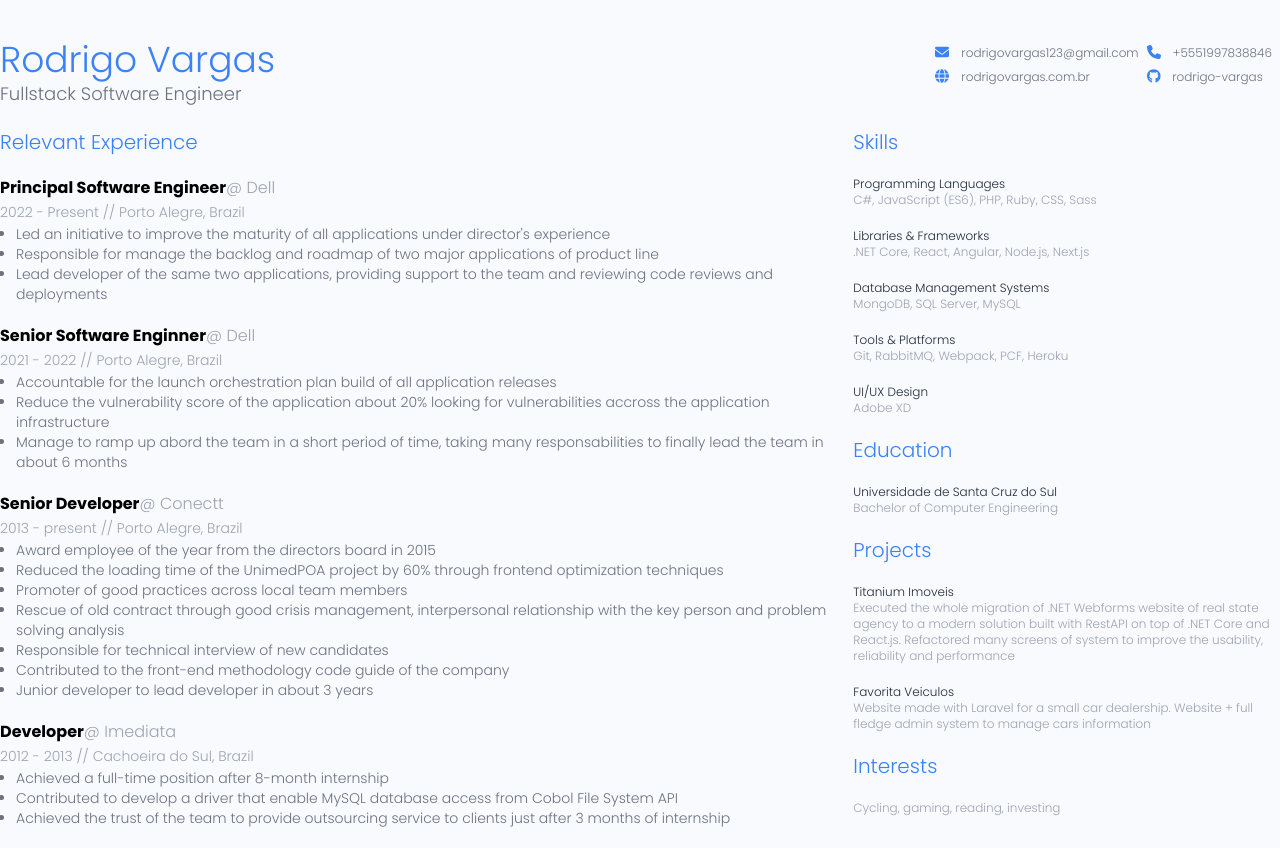
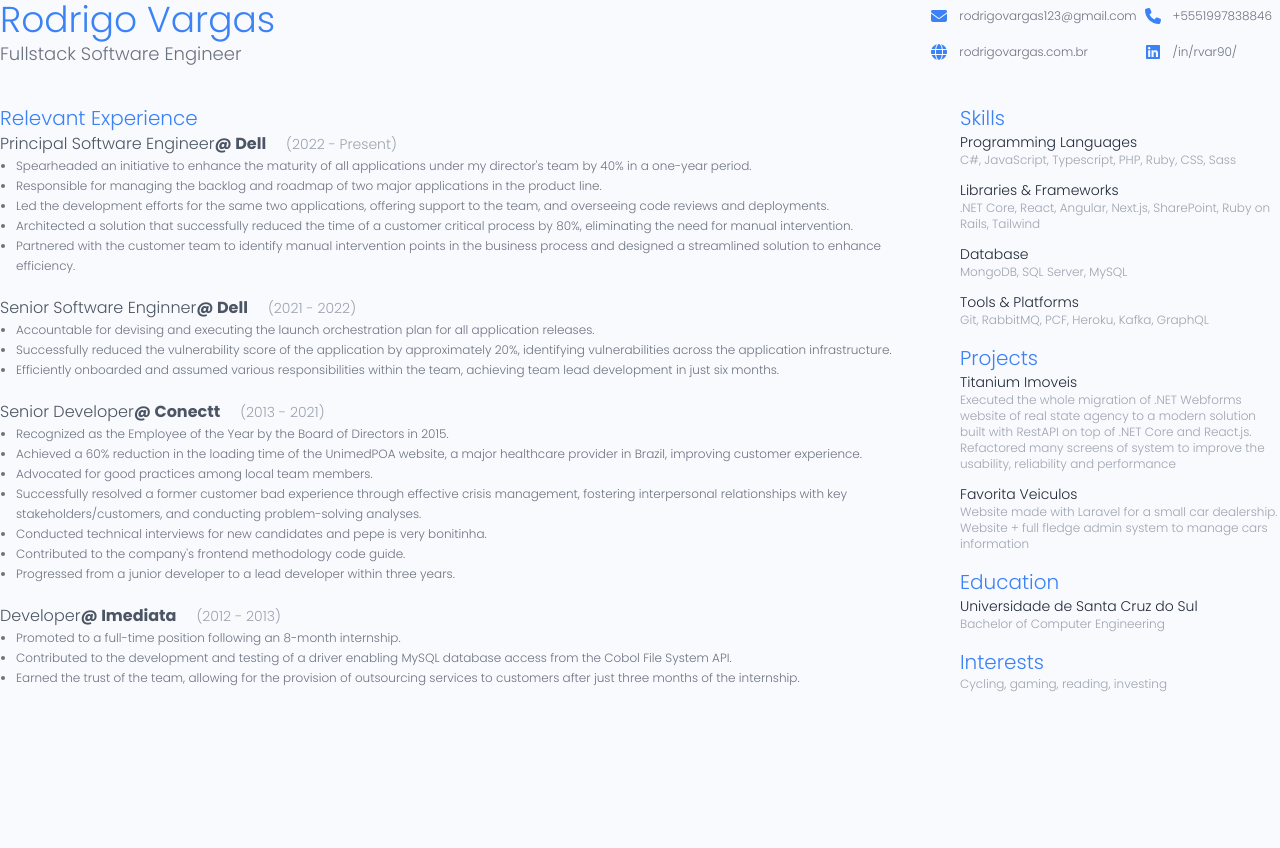
Before and after one commit to Rodrigo-Vargas/rodrigovargas.com.br, a Next.js app: page /resume in a window 1280 px wide. After the commit the page ends 800 px from the top, so only its background shows below. Built offline with nearby package versions, Linux system fonts and the light colour scheme.

Commit message:
Improvements on resume

```diff
--- a/src/components/Resume/Experience/index.tsx
+++ b/src/components/Resume/Experience/index.tsx
@@ -6,17 +6,16 @@ const Experience = ({data}) => (
       data.experiences.map((item, key) => (
         <div className="mb-5" key={key}>
           <div>
-            <span className="font-bold">{item.title}</span>
-            <span className="text-gray-400">@ {item.company}</span>
+            <span className="text-gray-600">{item.title}</span>
+            <span className="text-gray-600 font-bold pr-5">@ {item.company}</span>
+            <span className="text-gray-400 text-sm">({item.period})</span>
           </div>
           <div>
-            <span className="text-gray-400 text-sm">{item.period} {"//"} </span>
-            <span className="text-gray-400 text-sm">{item.location}</span>
           </div>
           <ul className="text-gray-500 mt-0 ml-2 pl-0">
             {
               item.highlights.map((highlight, index) => (
-                <li className="text-sm list-disc ml-2 pl-0" key={index}>{highlight}</li>
+                <li className="text-xs list-disc ml-2 pl-0 leading-5" key={index}>{highlight}</li>
               ))
             }
           </ul>
--- a/src/components/Resume/Projects/index.tsx
+++ b/src/components/Resume/Projects/index.tsx
@@ -3,7 +3,7 @@ const Projects = ({data}) => (
     <h2 className="section-title">Projects</h2>
     {
       data.projects.map((project, index) => (
-        <div key={index}>
+        <div className="mb-3" key={index}>
           <h3 className="subsection-title">{project.title}</h3>
           <p className="subsection-description">{project.description}</p>
         </div>
--- a/src/components/Resume/Skill/index.tsx
+++ b/src/components/Resume/Skill/index.tsx
@@ -3,7 +3,7 @@ const Skill = ({data}) => (
     <h3 className="section-title">Skills</h3>
     {
       data.skills.map((skill, index) => (
-        <div key={index}>
+        <div className="mb-3" key={index}>
           <h3 className="subsection-title">{skill.title}</h3>
           <p className="subsection-description">{skill.description}</p>
         </div>
--- a/src/main.css
+++ b/src/main.css
@@ -9,7 +9,6 @@ body {
 p {
    @apply mb-5 break-words text-lg
 }
-
 
 .post h2 {
    @apply text-3xl font-normal mb-5 mt-8
@@ -47,7 +46,7 @@ p {
    @apply px-10
 }
 .title {
-   @apply text-blue-500 text-4xl pt-10 pb-0 mb-0
+   @apply text-blue-500 text-4xl pb-0 mb-0
 }
 
 .subtitle {
@@ -59,13 +58,13 @@ p {
 }
 
 .section-title {
-   @apply text-blue-500 text-xl font-light mb-5
+   @apply text-blue-500 text-xl font-light mt-4
 }
 
 .subsection-title {
-   @apply text-gray-800 text-xs
+   @apply text-gray-800 text-sm
 }
 
 .subsection-description {
-   @apply text-gray-400 text-xs font-light mb-5
+   @apply text-gray-400 text-xs font-light leading-4 mb-0
 }
--- a/src/pages/resume.tsx
+++ b/src/pages/resume.tsx
@@ -6,7 +6,7 @@ const data: ResumeInfoType = {
   email: 'rodrigovargas123@gmail.com',
   phone: '+5551997838846',
   website: 'rodrigovargas.com.br',
-  github: 'rodrigo-vargas',
+  linkedin: '/in/rvar90/',
   experiences: [
     {
       title: 'Principal Software Engineer',
@@ -14,9 +14,11 @@ const data: ResumeInfoType = {
       period: '2022 - Present',
       location: 'Porto Alegre, Brazil',
       highlights: [
-        "Led an initiative to improve the maturity of all applications under director's experience",
-        'Responsible for manage the backlog and roadmap of two major applications of product line',
-        'Lead developer of the same two applications, providing support to the team and reviewing code reviews and deployments'
+        "Spearheaded an initiative to enhance the maturity of all applications under my director's team by 40% in a one-year period.",
+        "Responsible for managing the backlog and roadmap of two major applications in the product line.",
+        "Led the development efforts for the same two applications, offering support to the team, and overseeing code reviews and deployments.",
+        "Architected a solution that successfully reduced the time of a customer critical process by 80%, eliminating the need for manual intervention.",
+        "Partnered with the customer team to identify manual intervention points in the business process and designed a streamlined solution to enhance efficiency."
       ]
     },
     {
@@ -25,24 +27,24 @@ const data: ResumeInfoType = {
       period: '2021 - 2022',
       location: 'Porto Alegre, Brazil',
       highlights: [
-        'Accountable for the launch orchestration plan build of all application releases',
-        'Reduce the vulnerability score of the application about 20% looking for vulnerabilities accross the application infrastructure',
-        'Manage to ramp up abord the team in a short period of time, taking many responsabilities to finally lead the team in about 6 months',
+        "Accountable for devising and executing the launch orchestration plan for all application releases.",
+        "Successfully reduced the vulnerability score of the application by approximately 20%, identifying vulnerabilities across the application infrastructure.",
+        "Efficiently onboarded and assumed various responsibilities within the team, achieving team lead development in just six months."
       ]
     },
     {
       title: 'Senior Developer',
       company: 'Conectt',
-      period: '2013 - present',
+      period: '2013 - 2021',
       location: 'Porto Alegre, Brazil',
       highlights: [
-        'Award employee of the year from the directors board in 2015',
-        'Reduced the loading time of the UnimedPOA project by 60% through frontend optimization techniques',
-        'Promoter of good practices across local team members',
-        'Rescue of old contract through good crisis management, interpersonal relationship with the key person and problem solving analysis',
-        'Responsible for technical interview of new candidates',
-        'Contributed to the front-end methodology code guide of the company',
-        'Junior developer to lead developer in about 3 years',
+        'Recognized as the Employee of the Year by the Board of Directors in 2015.',
+        'Achieved a 60% reduction in the loading time of the UnimedPOA website, a major healthcare provider in Brazil, improving customer experience.',
+        'Advocated for good practices among local team members.',
+        'Successfully resolved a former customer bad experience through effective crisis management, fostering interpersonal relationships with key stakeholders/customers, and conducting problem-solving analyses.',
+        'Conducted technical interviews for new candidates and pepe is very bonitinha.',
+        "Contributed to the company's frontend methodology code guide.",
+        'Progressed from a junior developer to a lead developer within three years.'
       ],
     },
     {
@@ -51,9 +53,9 @@ const data: ResumeInfoType = {
       period: '2012 - 2013',
       location: 'Cachoeira do Sul, Brazil',
       highlights: [
-        'Achieved a full-time position after 8-month internship',
-        'Contributed to develop a driver that enable MySQL database access from Cobol File System API',
-        'Achieved the trust of the team to provide outsourcing service to clients just after 3 months of internship',
+        'Promoted to a full-time position following an 8-month internship.',
+        'Contributed to the development and testing of a driver enabling MySQL database access from the Cobol File System API.',
+        'Earned the trust of the team, allowing for the provision of outsourcing services to customers after just three months of the internship.'
       ],
     },
   ],
@@ -70,24 +72,20 @@ const data: ResumeInfoType = {
   skills: [
     {
       title: 'Programming Languages',
-      description: 'C#, JavaScript (ES6), PHP, Ruby, CSS, Sass'
+      description: 'C#, JavaScript, Typescript, PHP, Ruby, CSS, Sass'
     },
     {
       title: 'Libraries & Frameworks',
-      description: '.NET Core, React, Angular, Node.js, Next.js'
+      description: '.NET Core, React, Angular, Next.js, SharePoint, Ruby on Rails, Tailwind'
     },
     {
-      title: 'Database Management Systems',
+      title: 'Database',
       description: 'MongoDB, SQL Server, MySQL'
     },
     {
       title: 'Tools & Platforms',
-      description: 'Git, RabbitMQ, Webpack, PCF, Heroku'
+      description: 'Git, RabbitMQ, PCF, Heroku, Kafka, GraphQL'
     },
-    {
-      title: 'UI/UX Design',
-      description: 'Adobe XD'
-    }
   ],
   education: [
     {
--- a/src/templates/Resume/index.tsx
+++ b/src/templates/Resume/index.tsx
@@ -1,4 +1,4 @@
-import { faGithub } from "@fortawesome/free-brands-svg-icons";
+import { faGithub, faLinkedin } from "@fortawesome/free-brands-svg-icons";
 import {
   faEnvelope,
   faGlobe,
@@ -29,7 +29,8 @@ export type ResumeInfoType = {
   email: string;
   phone: string;
   website: string;
-  github: string;
+  github?: string;
+  linkedin: string;
   experiences: ExperienceType[];
   projects: ProjectType[];
   skills: ProjectType[];
@@ -52,17 +53,17 @@ const ResumeTemplate = ({ data }: ResumeTemplateProps) => {
 
         <div className="flex flex-row w-7/12 justify-end">
           <div>
-            <div>
+            <div className="flex mb-5">
               <FontAwesomeIcon
-                className="text-blue-500 text-sm"
+                className="text-blue-500 h-4 w-4"
                 icon={faEnvelope}
               />
               <span className="meta">{data.email}</span>
             </div>
 
-            <div>
+            <div className="flex mb-5">
               <FontAwesomeIcon
-                className="text-blue-500 text-sm"
+                className="text-blue-500 h-4 w-4"
                 icon={faGlobe}
               />
               <span className="meta">{data.website}</span>
@@ -70,36 +71,36 @@ const ResumeTemplate = ({ data }: ResumeTemplateProps) => {
           </div>
 
           <div>
-            <div>
+            <div className="flex mb-5">
               <FontAwesomeIcon
-                className="text-blue-500 text-sm"
+                className="text-blue-500 h-4 w-4"
                 icon={faPhone}
               />
               <span className="meta">{data.phone}</span>
             </div>
 
-            <div>
+            <div className="flex mb-5">
               <FontAwesomeIcon
-                className="text-blue-500 text-sm"
-                icon={faGithub}
+                className="text-blue-500 h-4 w-4"
+                icon={faLinkedin}
               />
-              <span className="meta">{data.github}</span>
+              <span className="meta">{data.linkedin}</span>
             </div>
           </div>
         </div>
       </div>
 
       <div className="flex flex-row">
-        <div className="w-2/3 pr-5">
+        <div className="w-9/12 pr-5">
           <Experience data={data} />
         </div>
 
-        <div className="w-1/3">
+        <div className="w-3/12">
           <Skill data={data} />
 
+          <Projects data={data} />
+
           <Education data={data} />
-
-          <Projects data={data} />
 
           <div>
             <h2 className="section-title">Interests</h2>
```
